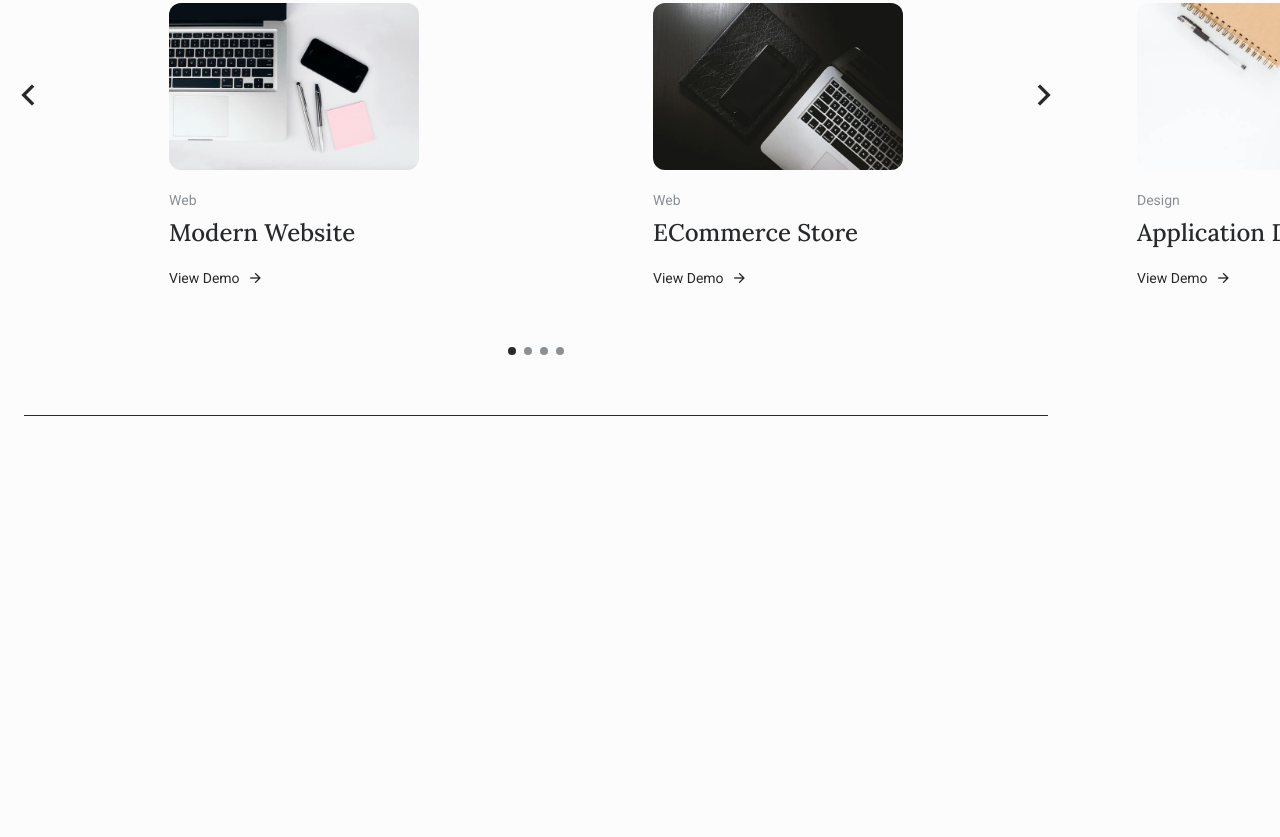
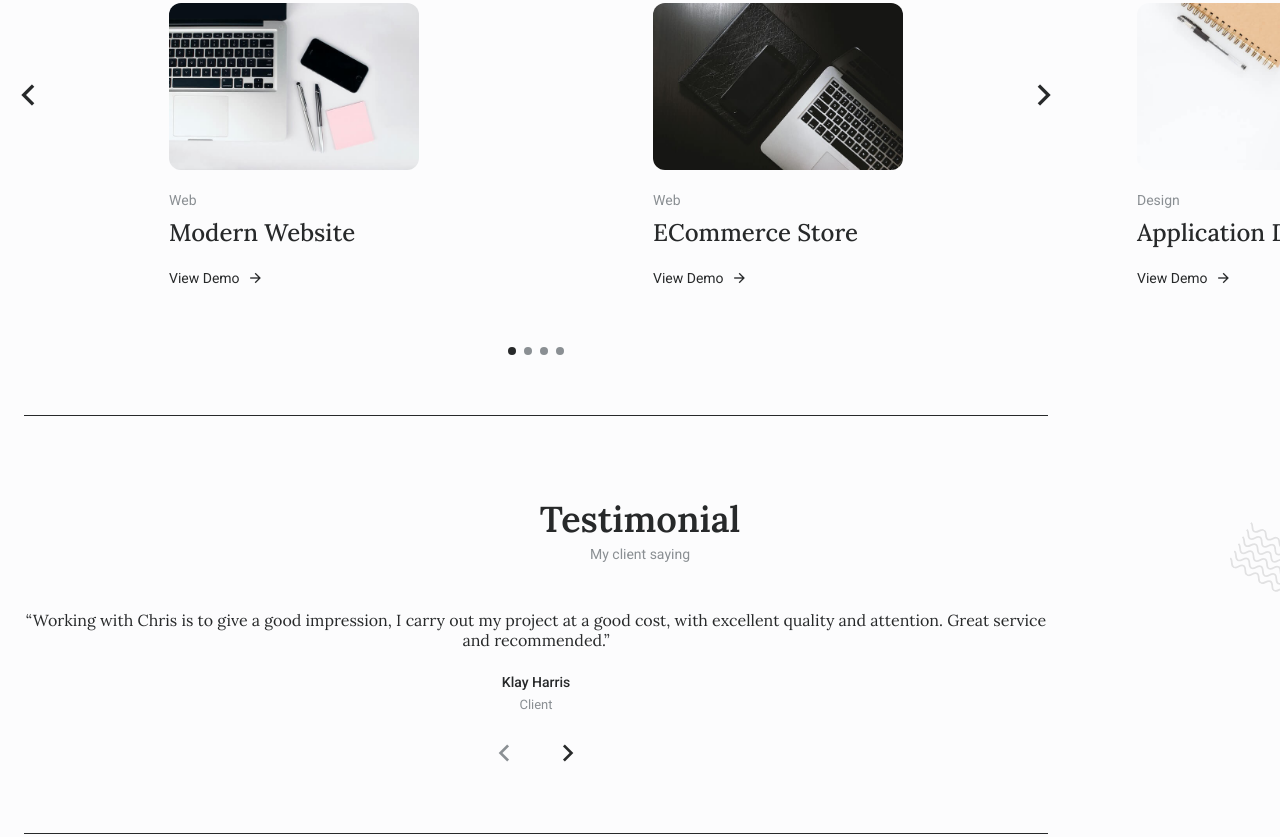
Before and after one commit to minho00123/personal-portfolio-website3-Bedimcode, a plain HTML site: page index.html in a window 1280 px wide. Shown: the part 5037-5874 px from the top of the page. Before the commit the page ends 5653 px from the top, so only its background shows below. Drawn offline with nearby package versions, Linux system fonts and the light colour scheme.

Commit message:
feat: add Testimonial Section

```diff
--- a/assets/css/styles.css
+++ b/assets/css/styles.css
@@ -631,8 +631,72 @@ body.dark-theme {
 }
 
 /*=============== TESTIMONIAL ===============*/
+.testimonial {
+  position: relative;
+}
+
+.testimonial__content {
+  text-align: center;
+}
+
+.testimonial__description {
+  font-family: var(--title-font);
+  color: var(--title-color);
+  margin-bottom: 1.5rem;
+}
+
+.testimonial__name {
+  font-family: var(--body-font);
+  font-size: var(--small-font-size);
+  margin-bottom: 0.25rem;
+}
+
+.testimonial__subtitle {
+  font-size: var(--smaller-font-size);
+  color: var(--text-color-light);
+}
+
+.testimonial__img {
+  width: 70px;
+  transform: rotate(30deg);
+  position: absolute;
+  top: 5rem;
+  right: -1.5rem;
+  opacity: 0.1;
+}
 
 /* Swiper class */
+.testimonial__container .swiper-slide {
+  margin-bottom: 4rem;
+}
+
+.testimonial__container .swiper-button-prev::after,
+.testimonial__container .swiper-button-next::after {
+  content: "";
+}
+
+.testimonial__container .swiper-button-prev,
+.testimonial__container .swiper-button-next {
+  font-size: 2rem;
+  color: var(--title-color);
+  width: initial;
+  height: initial;
+  top: initial;
+  bottom: 0.5rem;
+}
+
+.testimonial__container .swiper-button-prev {
+  left: calc(50% - 3rem);
+}
+
+.testimonial__container .swiper-button-next {
+  right: calc(50% - 3rem);
+}
+
+.testimonial__container .swiper-button-disabled {
+  opacity: initial;
+  color: var(--text-color-light);
+}
 
 /*=============== CONTACT ===============*/
 
--- a/assets/js/main.js
+++ b/assets/js/main.js
@@ -49,6 +49,13 @@ let swiperProjects = new Swiper(".projects__container", {
 });
 
 /*=============== SWIPER TESTIMONIAL ===============*/
+let swiperTestimonial = new Swiper(".testimonial__container", {
+  grabCursor: true,
+  navigation: {
+    nextEl: ".swiper-button-next",
+    prevEl: ".swiper-button-prev",
+  },
+});
 
 /*=============== EMAIL JS ===============*/
 
--- a/index.html
+++ b/index.html
@@ -540,7 +540,72 @@
       </section>
 
       <!--==================== TESTIMONIAL ====================-->
-      <section class="testimonial section"></section>
+      <section class="testimonial section">
+        <h2 class="section__title">Testimonial</h2>
+        <span class="section__subtitle">My client saying</span>
+
+        <div class="container section__border">
+          <div class="testimonial__container swiper">
+            <div class="swiper-wrapper">
+              <!--==================== TESTIMONIAL 1 ====================-->
+              <div class="testimonial__content swiper-slide">
+                <p class="testimonial__description">
+                  “Working with Chris is to give a good impression, I carry out
+                  my project at a good cost, with excellent quality and
+                  attention. Great service and recommended.”
+                </p>
+
+                <div>
+                  <h3 class="testimonial__name">Klay Harris</h3>
+                  <span class="testimonial__subtitle">Client</span>
+                </div>
+              </div>
+
+              <!--==================== TESTIMONIAL 2 ====================-->
+              <div class="testimonial__content swiper-slide">
+                <p class="testimonial__description">
+                  “Working with Chris is to give a good impression, I carry out
+                  my project at a good cost, with excellent quality and
+                  attention. Great service and recommended.”
+                </p>
+
+                <div>
+                  <h3 class="testimonial__name">Mary Lens</h3>
+                  <span class="testimonial__subtitle">Client</span>
+                </div>
+              </div>
+
+              <!--==================== TESTIMONIAL 3 ====================-->
+              <div class="testimonial__content swiper-slide">
+                <p class="testimonial__description">
+                  “Working with Chris is to give a good impression, I carry out
+                  my project at a good cost, with excellent quality and
+                  attention. Great service and recommended.”
+                </p>
+
+                <div>
+                  <h3 class="testimonial__name">Anna Chel</h3>
+                  <span class="testimonial__subtitle">Client</span>
+                </div>
+              </div>
+            </div>
+
+            <!-- Swiper arrows -->
+            <div class="swiper-button-next">
+              <i class="ri-arrow-right-s-line"></i>
+            </div>
+            <div class="swiper-button-prev">
+              <i class="ri-arrow-left-s-line"></i>
+            </div>
+          </div>
+        </div>
+
+        <img
+          src="assets/img/shape-wawes.svg"
+          alt="testimonial image"
+          class="testimonial__img"
+        />
+      </section>
 
       <!--==================== CONTACT ====================-->
       <section class="contact section" id="contact"></section>
```
